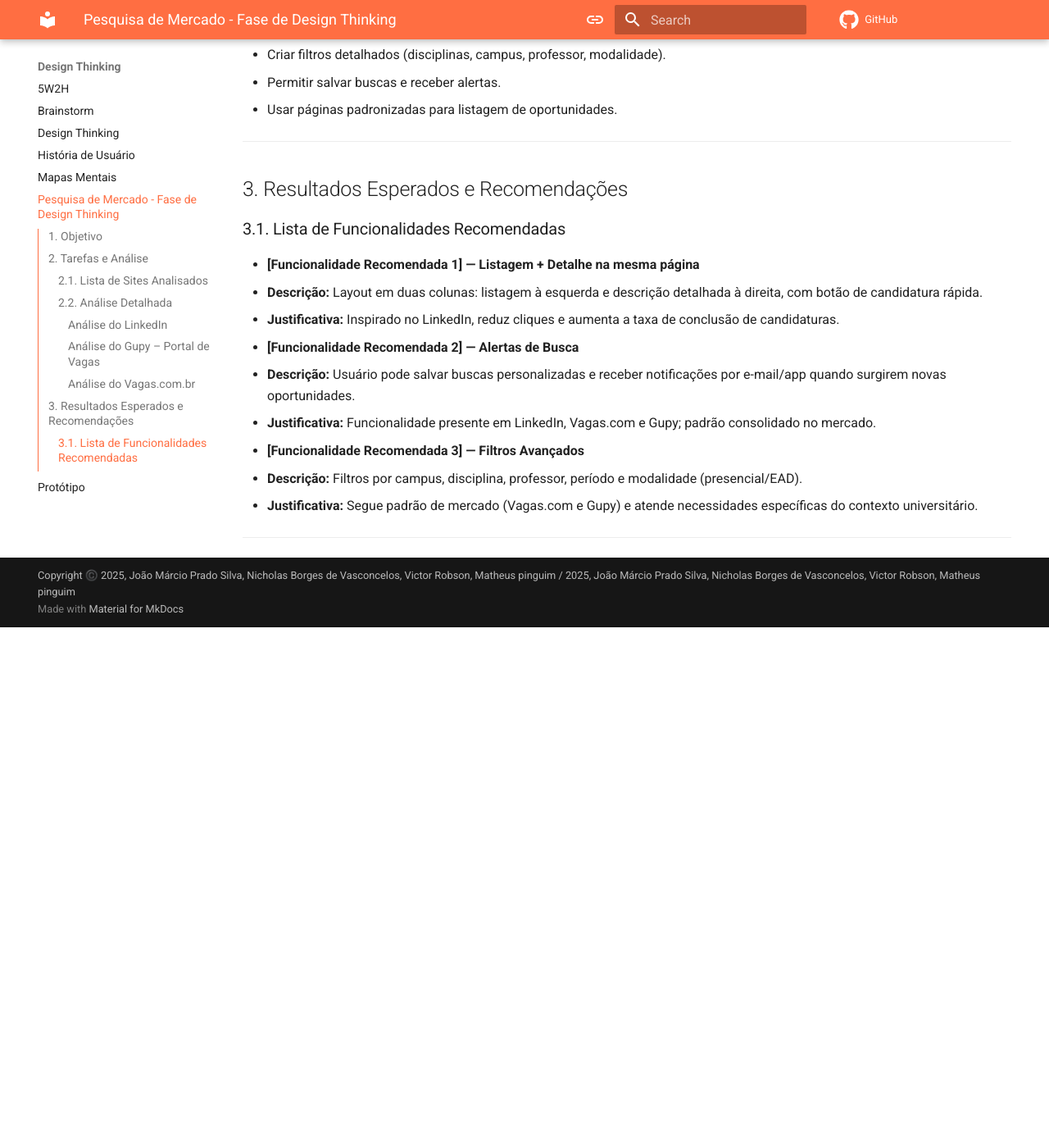
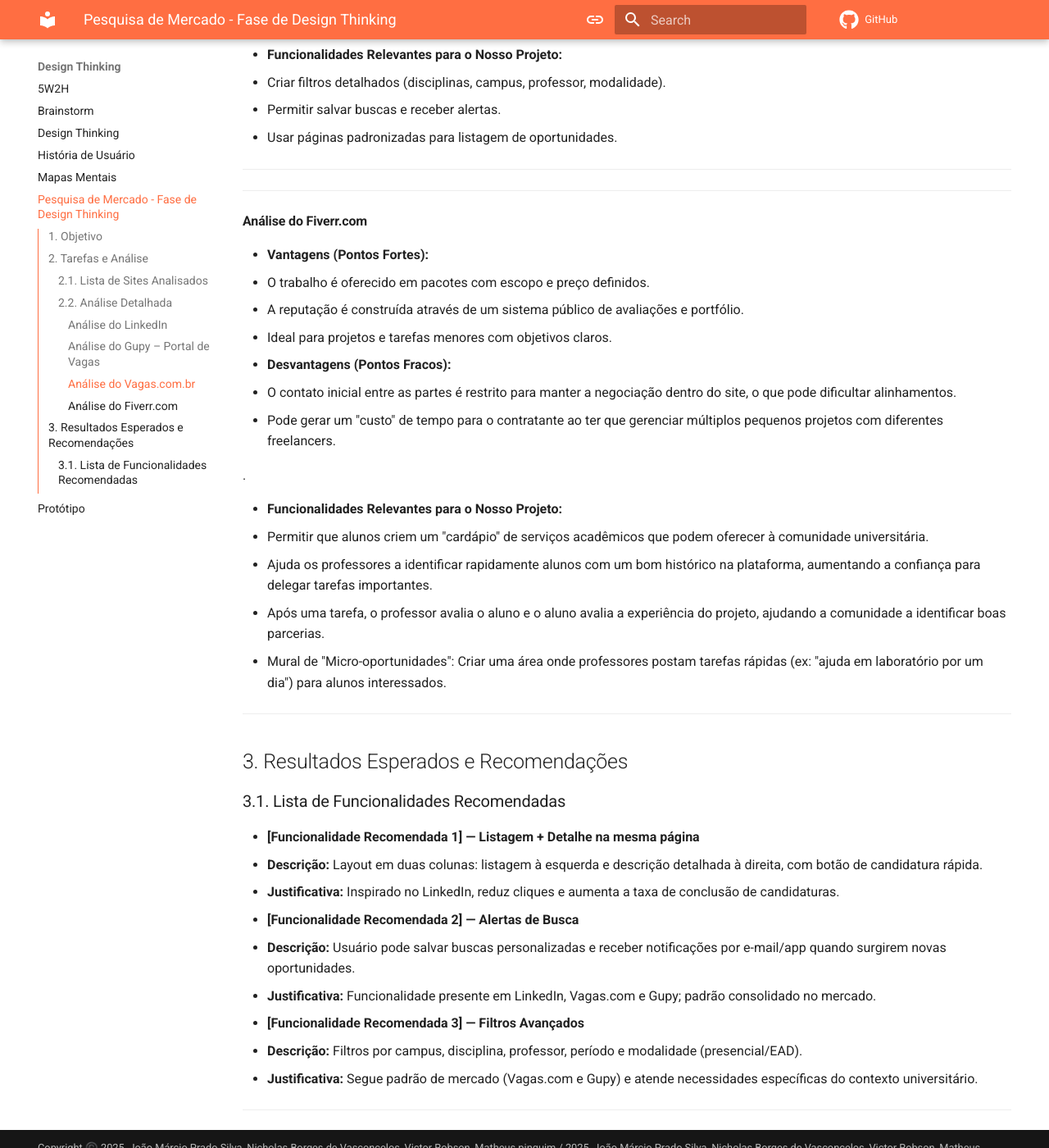
Before and after one commit to Projetos-de-Extensao/PFE_25.2_8002_III, an MkDocs documentation site: the page built from docs/_Design Thinking/pesquisa.md, in a window 1280 px wide and 1400 px high, scrolled down 2068 px. Shown: the whole window at 82% size. Built offline with MkDocs 1.6.1 and Material for MkDocs 9.7.7, drawn with Linux system fonts in a browser that asks for light colours; comment, search, counter and statistics services are not loaded; before the commit the page ends 2833 px from its top, so only the background shows below that; some of the changed text lies outside the part shown.

Commit message:
Quinta - 11/09 (Parte Final)

```diff
--- a/docs/_Design Thinking/pesquisa.md
+++ b/docs/_Design Thinking/pesquisa.md
@@ -14,7 +14,8 @@
 
 * [LinkedIn Jobs](https://www.linkedin.com/jobs/)
 * [Gupy – Portal de Vagas](https://portal.gupy.io/)
-* [Vagas.com.br](https://www.vagas.com.br/)
+* [Vagas](https://www.vagas.com.br/)
+* [Fiverr](https://www.fiverr.com/)
 
 ---
 
@@ -76,6 +77,29 @@
 
 ---
 
+---
+
+#### **Análise do Fiverr.com**
+
+* **Vantagens (Pontos Fortes):**
+  * O trabalho é oferecido em pacotes com escopo e preço definidos.
+  * A reputação é construída através de um sistema público de avaliações e portfólio.
+  * Ideal para projetos e tarefas menores com objetivos claros.
+
+* **Desvantagens (Pontos Fracos):**
+  *  O contato inicial entre as partes é restrito para manter a negociação dentro do site, o que pode dificultar alinhamentos.
+  * Pode gerar um "custo" de tempo para o contratante ao ter que gerenciar múltiplos pequenos projetos com diferentes freelancers.
+
+.
+
+* **Funcionalidades Relevantes para o Nosso Projeto:**
+  * Permitir que alunos criem um "cardápio" de serviços acadêmicos que podem oferecer à comunidade universitária.
+  * Ajuda os professores a identificar rapidamente alunos com um bom histórico na plataforma, aumentando a confiança para delegar tarefas importantes.
+  * Após uma tarefa, o professor avalia o aluno e o aluno avalia a experiência do projeto, ajudando a comunidade a identificar boas parcerias.
+  * Mural de "Micro-oportunidades": Criar uma área onde professores postam tarefas rápidas (ex: "ajuda em laboratório por um dia") para alunos interessados.
+
+---
+
 ## 3. Resultados Esperados e Recomendações
 
 ### 3.1. Lista de Funcionalidades Recomendadas
```
